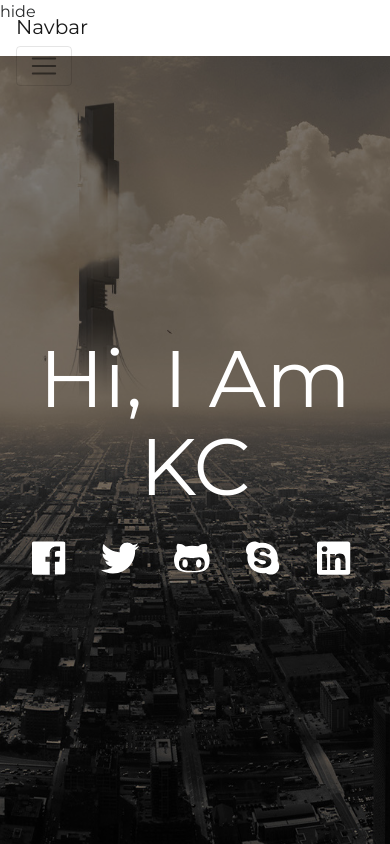
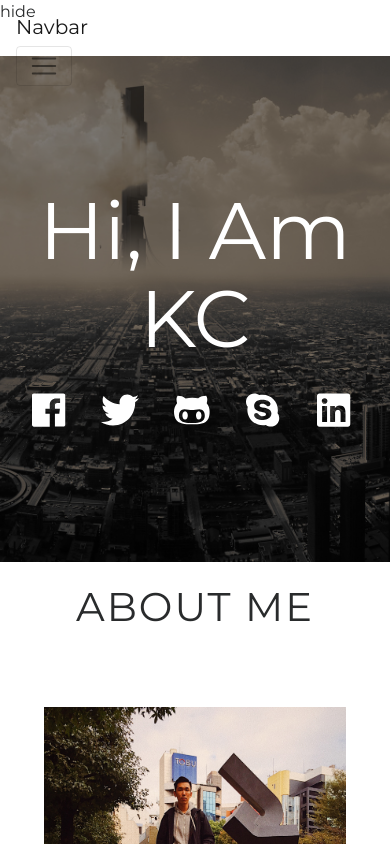
Before and after one commit to weilihmen/mypage, a plain HTML site: page index.html in a window 390 px wide. Shown: the top 844 px of the page. Drawn offline with nearby package versions, Linux system fonts and the light colour scheme.

Commit message:
adjust RWD

```diff
--- a/css/style.css
+++ b/css/style.css
@@ -34,6 +34,18 @@ width: 100%;
 .img-inner-box{
 	width: 100%;
 	padding-top: 95vh;
+}
+
+@media (max-width: 992px){
+  .img-inner-box{
+    padding-top: 72vh;
+  }
+}
+
+@media (max-width: 768px){
+  .img-inner-box{
+    padding-top: 60vh;
+  }
 }
 
 .home-bg {
@@ -267,6 +279,12 @@ h3.resume-subtitle {
   padding: 25px 30px;
 }
 
+@media (max-width: 575px){
+  .col-work {
+    padding: 30px 80px;
+  }
+}
+
 .col-work a {
   display: block;
   margin-bottom: 14px;
```
